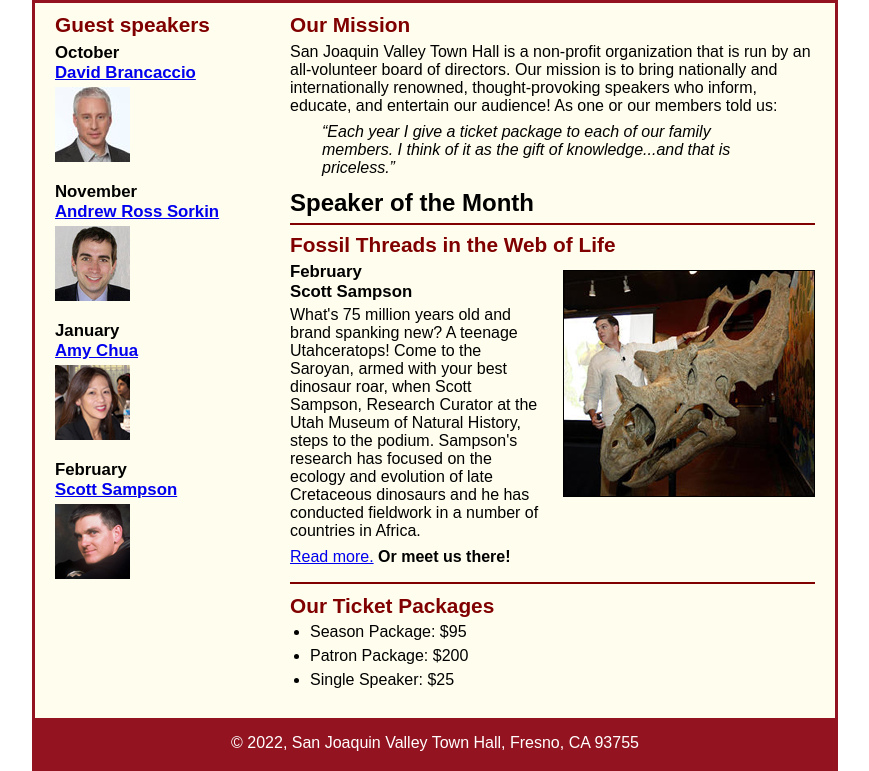
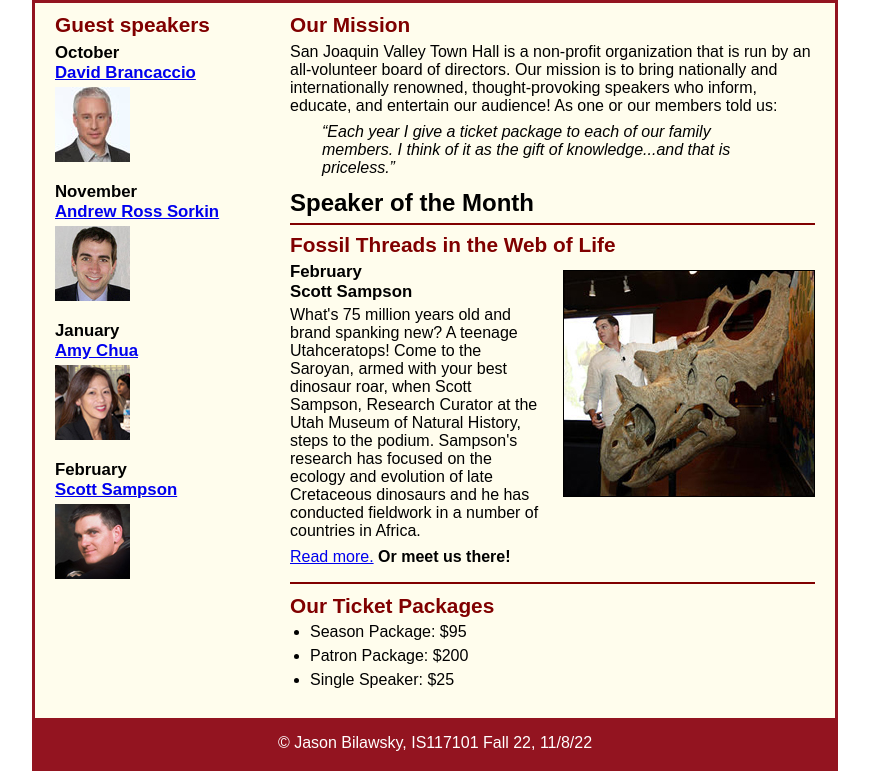
Before and after one commit to jgb36/A10, a plain HTML site: page index.html in a window 1280 px wide. Shown: the part 120-891 px from the top of the page, without its empty margins (205-1074 px from the left). Drawn offline with Linux system fonts and the light colour scheme.

Commit message:
Update index.html

```diff
--- a/index.html
+++ b/index.html
@@ -58,7 +58,7 @@
 		</aside>
 	</main>
 	<footer>
-		<p>&copy; 2022, San Joaquin Valley Town Hall, Fresno, CA 93755</p>
+		<p>&copy; Jason Bilawsky, IS117101 Fall 22, 11/8/22</p>
 	</footer>
 </body>
 </html>
```
